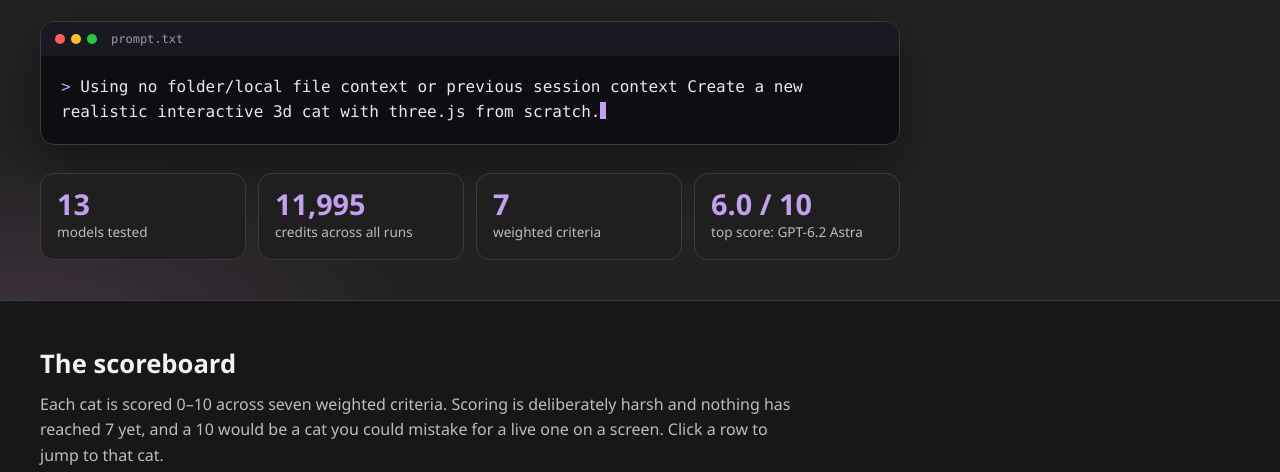
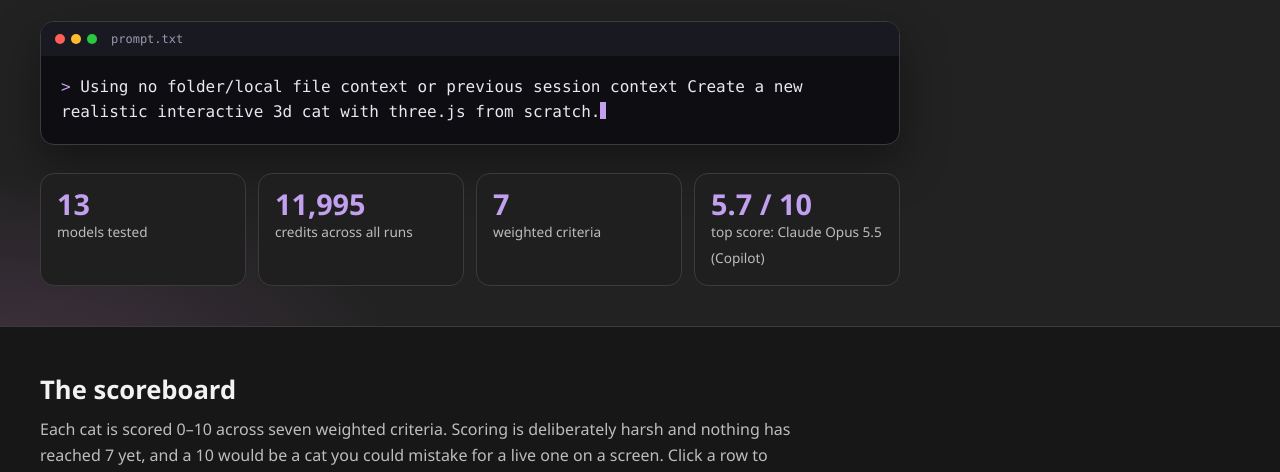
Before and after one commit to RyanBowie/cat-benchmarks, a plain HTML site: page index.html in a window 1280 px wide. Shown: the part 292-764 px from the top of the page. Drawn offline with Linux system fonts and the light colour scheme.

Commit message:
Rescore GPT-6.2 Astra
Co-authored-by: Copilot App <223556219+Copilot@users.noreply.github.com>

```diff
--- a/index.html
+++ b/index.html
@@ -387,7 +387,7 @@ const SCORES = {
   'gpt-5.6-sol':       {anatomy:1.2, fur:0.8, face:1.5, anim:2.0, inter:2.4, scene:2.0, perf:3.9},
   'gpt-6-astra':       {anatomy:5.2, fur:5.0, face:5.0, anim:5.0, inter:5.2, scene:6.2, perf:5.5},
   'fable-5.2':         {anatomy:5.6, fur:6.0, face:5.4, anim:5.4, inter:5.0, scene:5.4, perf:5.0},
-  'gpt-6.2-astra':     {anatomy:6.5, fur:7.0, face:6.5, anim:5.5, inter:4.5, scene:6.0, perf:6.0},
+  'gpt-6.2-astra':     {anatomy:5.5, fur:6.2, face:5.5, anim:5.0, inter:4.5, scene:5.5, perf:5.5},
   'gpt-6.2-sol':       {anatomy:5.5, fur:6.5, face:5.5, anim:5.0, inter:4.5, scene:5.5, perf:5.5},
   'gemini-4-carbon':   {anatomy:2.8, fur:3.6, face:3.0, anim:4.4, inter:6.0, scene:4.6, perf:3.2},
   'gpt-6.1-sol':       {anatomy:5.0, fur:4.8, face:4.6, anim:4.4, inter:4.8, scene:6.0, perf:5.6}
```
Also changed, not shown: 1 other file.
